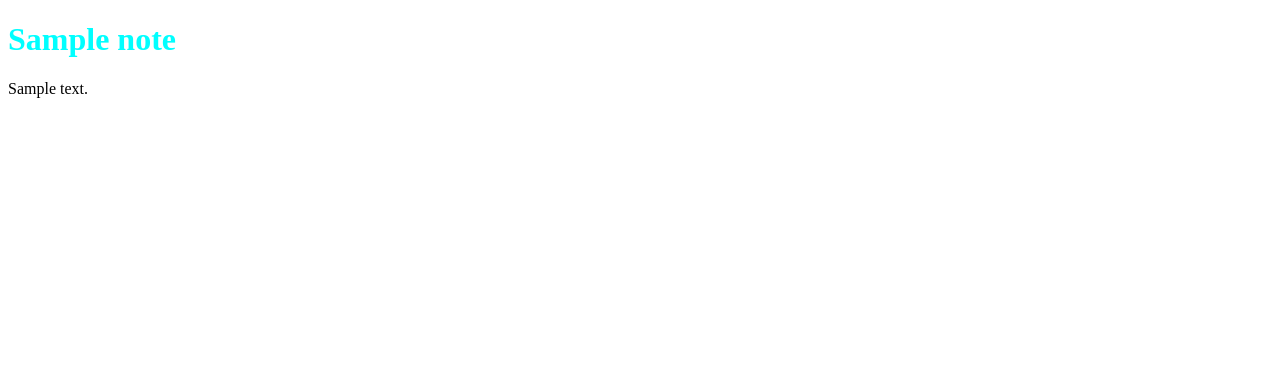
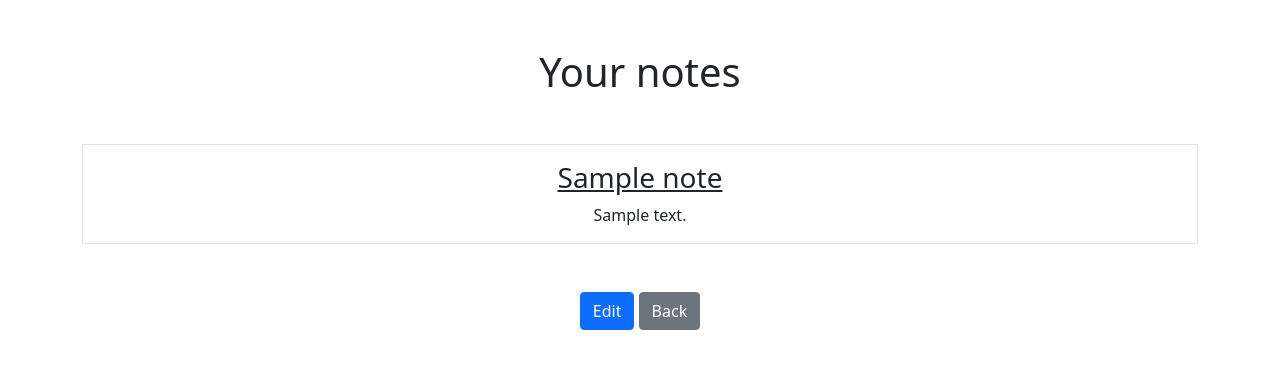
Before and after one commit to Nkeh/Django-01-LI, a Django app: page /notes/1/ in a window 1280 px wide. Shown: the top 377 px of the page. Run offline with Django 5.2, Linux system fonts and the light colour scheme; tables that the repository leaves empty hold one stand-in row (values such as "Sample post").

Commit message:
Notes update view and other modifications

```diff
--- a/notes/templates/notes/notes_detail.html
+++ b/notes/templates/notes/notes_detail.html
@@ -1,19 +1,19 @@
-{% load static %}
-<!DOCTYPE html>
+{% extends 'base.html' %}
 
-<html>
-    <head>
-        <meta charset="utf-8">
-        <meta http-equiv="X-UA-Compatible" content="IE=edge">
-        <title>Note detail</title>
-        <meta name="description" content="">
-        <meta name="viewport" content="width=device-width, initial-scale=1">
-        <link rel="stylesheet" type="text/css" href="{% static 'css/style.css' %}">
-    </head>
-    <body>
-        <h1>{{note.title}}</h1>
-        <p>{{note.text}}</p>
 
-        <script src="" async defer></script>
-    </body>
-</html>
+    {% block content %}
+
+
+    <h1 class="my-5">Your notes</h1>
+
+        <div class="p-3 border">
+
+            <a href="{% url 'notes.detail' pk=note.id %}" class="text-dark text-decoration-non">
+                <h3>{{note.title}}</h3>
+            </a>
+            {{note.text}}
+        </div>
+        <a href="{% url 'notes.update' pk=note.id %}" class="btn btn-primary my-5" >Edit</a>
+        <a href="{% url 'notes.list' %}" class="btn btn-secondary">Back</a>
+
+    {% endblock content %}
--- a/notes/templates/notes/notes_create.html
+++ b/notes/templates/notes/notes_form.html
@@ -2,9 +2,10 @@
 
 {% block content %}
 
-<form action="{% url 'notes.new' %}" method="POST">{% csrf_token %}
+<form method="POST">{% csrf_token %}
     {{ form }}
     <button type="submit" class="btn btn-primary my-5" id="submitBtn">Submit</button>
 </form>
 
+<a href="{% url 'notes.list' %}" class="btn btn-secondary">Cancel</a>
 {% endblock content %}
--- a/notes/templates/notes/notes_list.html
+++ b/notes/templates/notes/notes_list.html
@@ -20,5 +20,6 @@
 
         {% endfor %}
         </div>
+        <button href="{ url 'notes.new' }" class="btn btn-primary my-5" >Create Note</button>
 
     {% endblock content %}
--- a/notes/urls.py
+++ b/notes/urls.py
@@ -5,5 +5,6 @@ urlpatterns = [
     path('', views.NotesListView.as_view(), name="notes.list"),
     path('<int:pk>/', views.NotesDetailView.as_view(), name="notes.detail"),
     path('new/', views.NotesCreateView.as_view(), name="notes.new"),
+    path("<int:pk>/edit/", views.NotesUpdateView.as_view(), name="notes.update")
 
 ]
--- a/notes/views.py
+++ b/notes/views.py
@@ -1,6 +1,6 @@
 from django.shortcuts import render
 from django.http import Http404
-from django.views.generic import ListView, DetailView, CreateView
+from django.views.generic import ListView, DetailView, CreateView, UpdateView
 
 from .models import Notes
 from .forms import NoteForm
@@ -22,7 +22,14 @@ class NotesCreateView(CreateView):
     model = Notes
     form_class = NoteForm
     success_url = '/notes'
-    template_name = "notes/notes_create.html"
+
+
+class NotesUpdateView(UpdateView):
+    model = Notes
+    form_class = NoteForm
+    success_url = '/notes'
+
+
 
 
 
```
